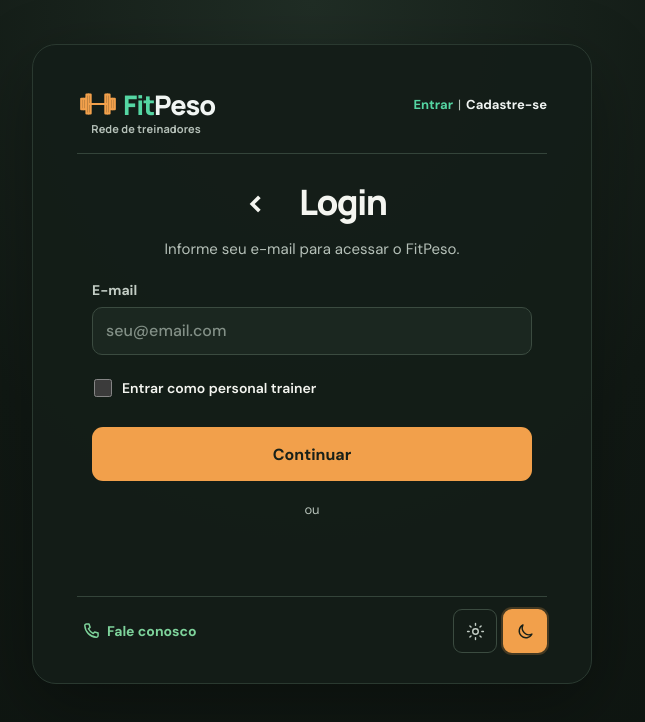
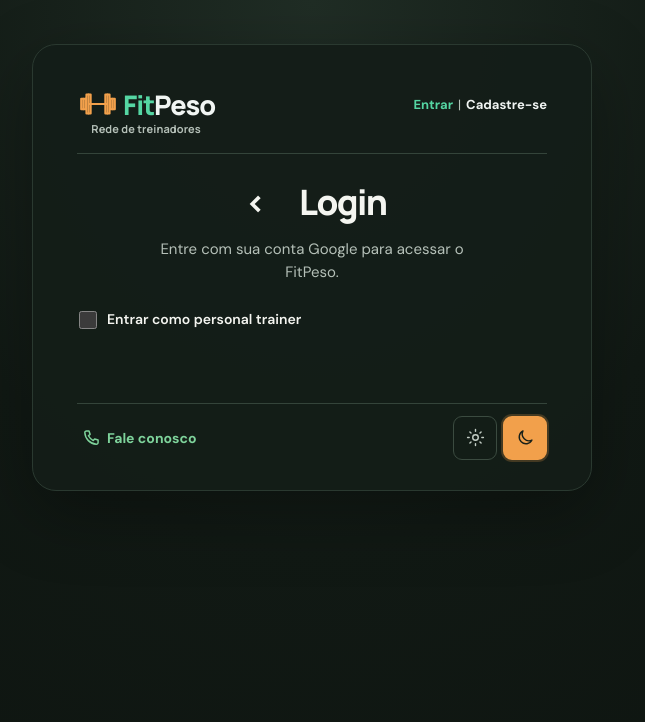
Before and after one commit to albertoapr/calculadoraimc, a Vue app: page /entrar in a window 1280 px wide. Shown: the top 722 px of the page, without its empty margins (328-973 px from the left). Built offline with nearby package versions, Linux system fonts and the light colour scheme.

Commit message:
Exibir somente login Google e preservar fluxos antigos para reativação

```diff
--- a/src/views/auth/LoginView.vue
+++ b/src/views/auth/LoginView.vue
@@ -55,17 +55,26 @@ const {
         </button>
         Login
       </h1>
-      <p class="intro">
-        {{
-          loginStep === 1
-            ? 'Informe seu e-mail para acessar o FitPeso.'
-            : 'Confirme seu acesso com segurança, sem senha nem data de nascimento.'
-        }}
-      </p>
+      <p class="intro">Entre com sua conta Google para acessar o FitPeso.</p>
     </header>
 
+    <div class="login-google-only">
+      <label class="login-profile-option field-wide" for="login-as-trainer-google">
+        <input
+          id="login-as-trainer-google"
+          v-model="loginAsTrainer"
+          type="checkbox"
+          :disabled="requestLoginReturn"
+          @change="changeLoginProfile"
+        />
+        <span>Entrar como personal trainer</span>
+      </label>
+      <div :ref="setGoogleButtonContainer" class="google-button-container"></div>
+    </div>
+
+    <!-- Formulário de login por e-mail/WhatsApp suspenso temporariamente. -->
     <form
-      v-if="loginStep === 1"
+      v-if="false"
       class="form login-step-form"
       @submit.prevent="continueLoginIdentifier"
     >
@@ -98,13 +107,10 @@ const {
         {{ emailLoginError }}
       </p>
       <button class="primary-button field-wide" type="submit">Continuar</button>
-      <div class="login-google-alternative field-wide">
-        <span>ou</span>
-        <div :ref="setGoogleButtonContainer" class="google-button-container"></div>
-      </div>
+      <!-- Botão Google movido para fora do formulário suspenso. -->
     </form>
 
-    <div v-else class="login-second-step">
+    <div v-if="false" class="login-second-step">
       <div class="login-identity-summary">
         <span>{{ loginIdentifierKind === 'whatsapp' ? 'WhatsApp' : 'E-mail' }}</span>
         <strong>{{ loginIdentifier }}</strong>
@@ -184,7 +190,7 @@ const {
     </button>
     -->
     <div
-      v-if="loginAsTrainer ? trainerLoginDialog : showCustomerLoginDialog"
+      v-if="false"
       class="success-overlay"
       role="presentation"
     >
```
